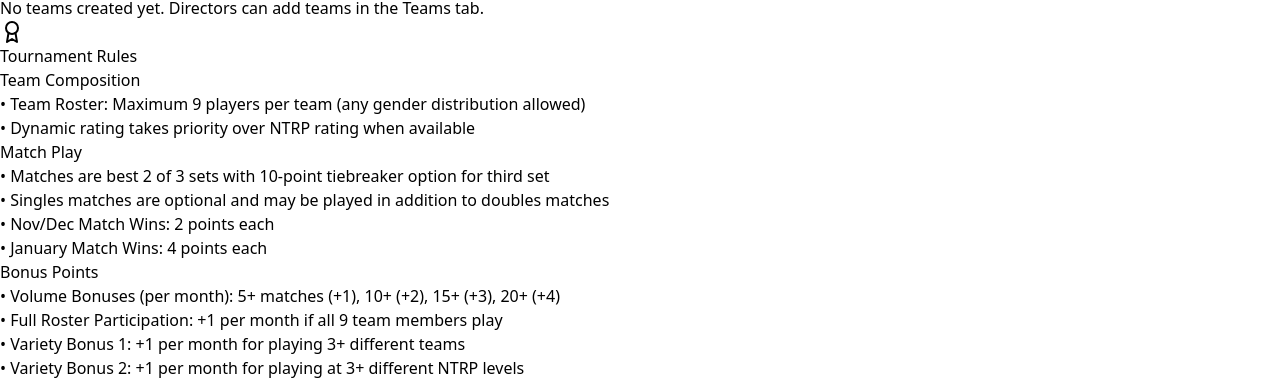
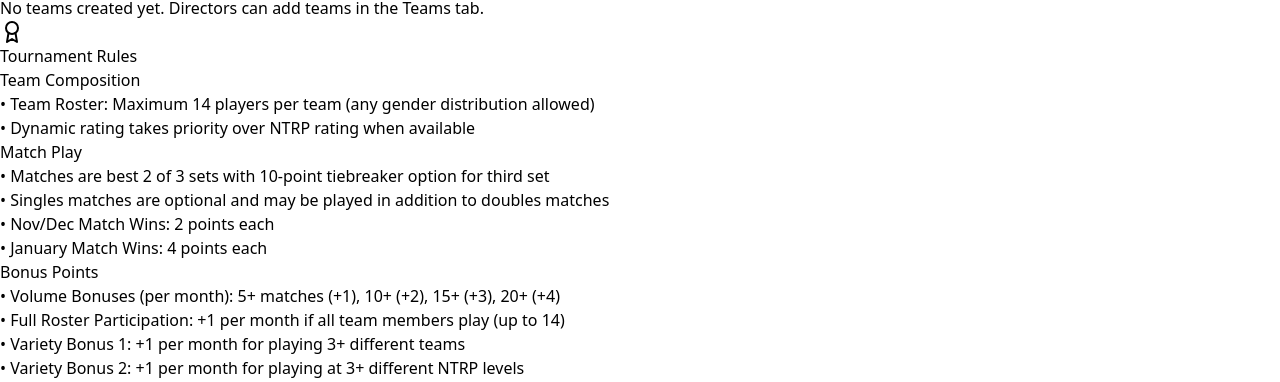
Before and after one commit to mwagon73-git816/conquest-creek, a React (Vite) app: page / in a window 1280 px wide. Shown: the part 1550-1932 px from the top of the page. Built offline with nearby package versions, Linux system fonts and the light colour scheme; no server answers; the database is empty.

Commit message:
Update to allow Teams to max of 14 - v20

```diff
--- a/src/App.jsx
+++ b/src/App.jsx
@@ -658,8 +658,8 @@ const App = () => {
     const ratings = calculateTeamRatings(teamId);
     const totalPlayers = ratings.menCount + ratings.womenCount;
 
-    if (totalPlayers >= 9) {
-      return { allowed: false, reason: 'Team already has 9 players (maximum roster size)' };
+    if (totalPlayers >= 14) {
+      return { allowed: false, reason: 'Team already has 14 players (maximum roster size)' };
     }
 
     return { allowed: true };
@@ -745,7 +745,7 @@ const App = () => {
       }
     });
 
-    // All players bonus: +1 per month if all 9 players played
+    // All players bonus: +1 per month if all roster players played (up to 14 players)
     tournamentMonths.forEach(monthData => {
       const monthKey = monthData.key;
       const monthMatches = matchesByMonth[monthKey] || [];
@@ -757,9 +757,10 @@ const App = () => {
         });
 
         const teamPlayers = players.filter(p => p.teamId === teamId && p.status === 'active');
-        if (teamPlayers.length === 9 && uniquePlayers.size === 9) {
+        // Bonus applies if all roster players participated (works for any roster size up to 14)
+        if (teamPlayers.length > 0 && teamPlayers.length <= 14 && uniquePlayers.size === teamPlayers.length) {
           totalBonus += 1;
-          console.log(`✅ All 9 players played in ${monthData.name}: +1 point`);
+          console.log(`✅ All ${teamPlayers.length} players played in ${monthData.name}: +1 point`);
         }
       }
     });
--- a/src/components/TeamsManagement.jsx
+++ b/src/components/TeamsManagement.jsx
@@ -707,7 +707,7 @@ const TeamsManagement = ({
               <div className="grid grid-cols-4 gap-3 text-sm bg-gray-50 p-3 rounded mb-3">
                 <div>
                   <div className="text-gray-600">Players</div>
-                  <div className="font-bold">{teamPlayers.length}/9</div>
+                  <div className="font-bold">{teamPlayers.length}/14</div>
                 </div>
                 <div>
                   <div className="text-gray-600">Men</div>
--- a/src/components/TournamentRules.jsx
+++ b/src/components/TournamentRules.jsx
@@ -13,7 +13,7 @@ const TournamentRules = () => {
         <div>
           <p className="font-semibold mb-1">Team Composition</p>
           <ul className="space-y-1">
-            <li>• Team Roster: Maximum 9 players per team (any gender distribution allowed)</li>
+            <li>• Team Roster: Maximum 14 players per team (any gender distribution allowed)</li>
             <li>• Dynamic rating takes priority over NTRP rating when available</li>
           </ul>
         </div>
@@ -34,7 +34,7 @@ const TournamentRules = () => {
           <p className="font-semibold mb-1">Bonus Points</p>
           <ul className="space-y-1">
             <li>• Volume Bonuses (per month): 5+ matches (+1), 10+ (+2), 15+ (+3), 20+ (+4)</li>
-            <li>• Full Roster Participation: +1 per month if all 9 team members play</li>
+            <li>• Full Roster Participation: +1 per month if all team members play (up to 14)</li>
             <li>• Variety Bonus 1: +1 per month for playing 3+ different teams</li>
             <li>• Variety Bonus 2: +1 per month for playing at 3+ different NTRP levels</li>
             <li>• Mixed Doubles Bonus: +1 per month for at least 2 mixed doubles matches</li>
```
